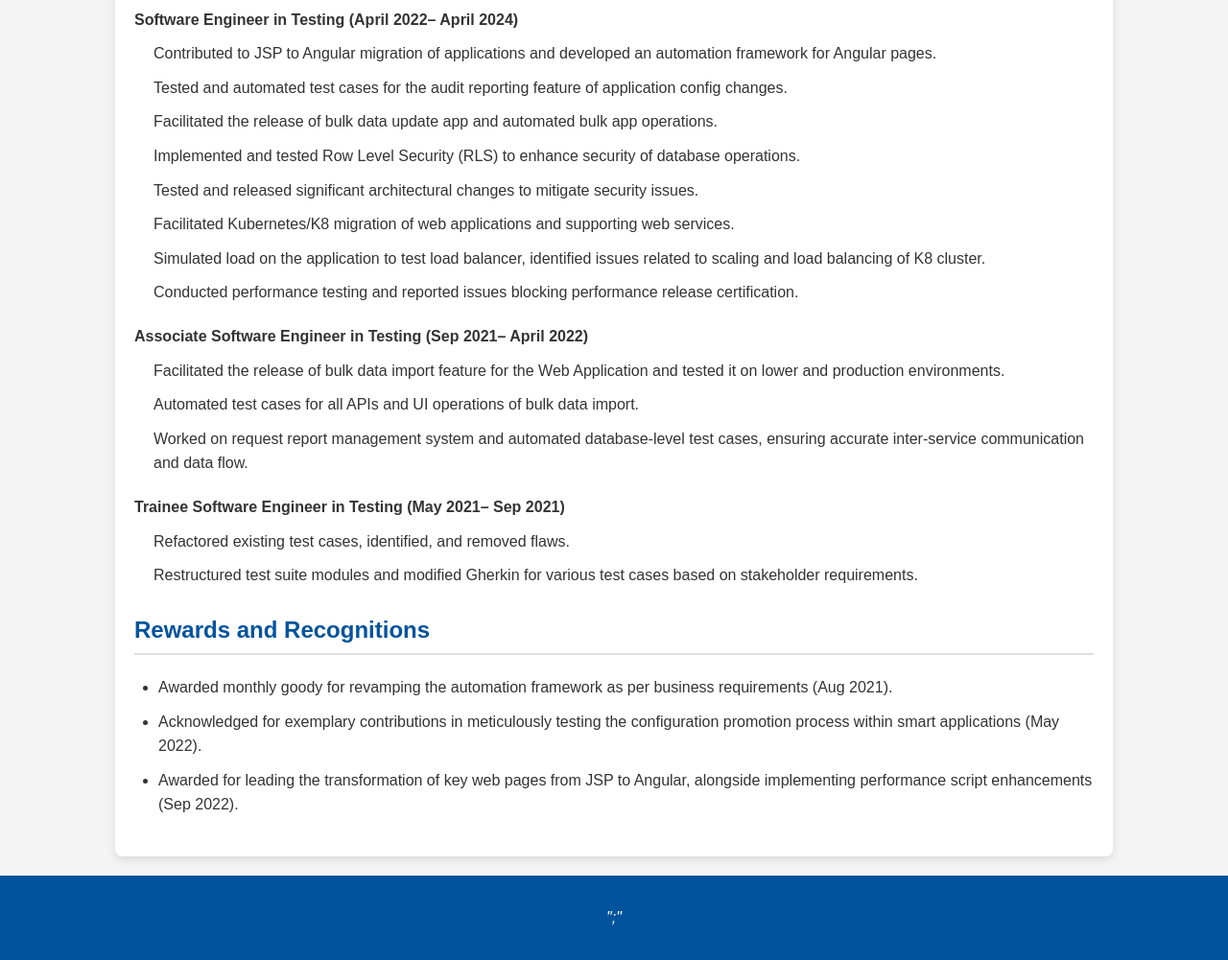
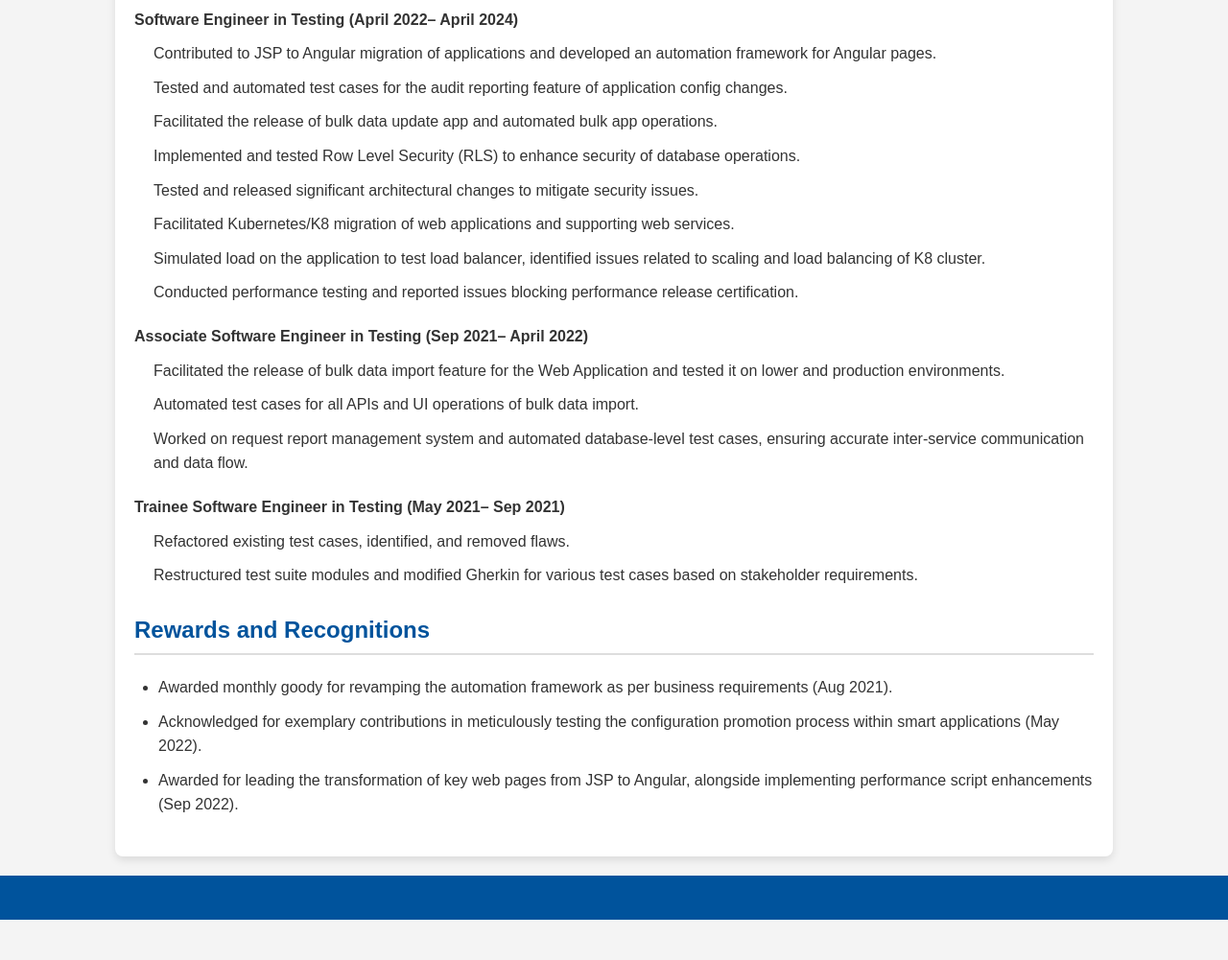
Before and after one commit to Krishna-R/aboutme, a plain HTML site: page index.html in a window 1280 px wide. Shown: the part 1149-2150 px from the top of the page at 96% size. After the commit the page ends 2108 px from the top, so only its background shows below. Drawn offline with Linux system fonts and the light colour scheme.

Commit message:
Update index.html

```diff
--- a/index.html
+++ b/index.html
@@ -231,7 +231,7 @@
     </div>
 
     <footer>
-        <p>";"</p>
+        <p></p>
     </footer>
 </body>
 
```
